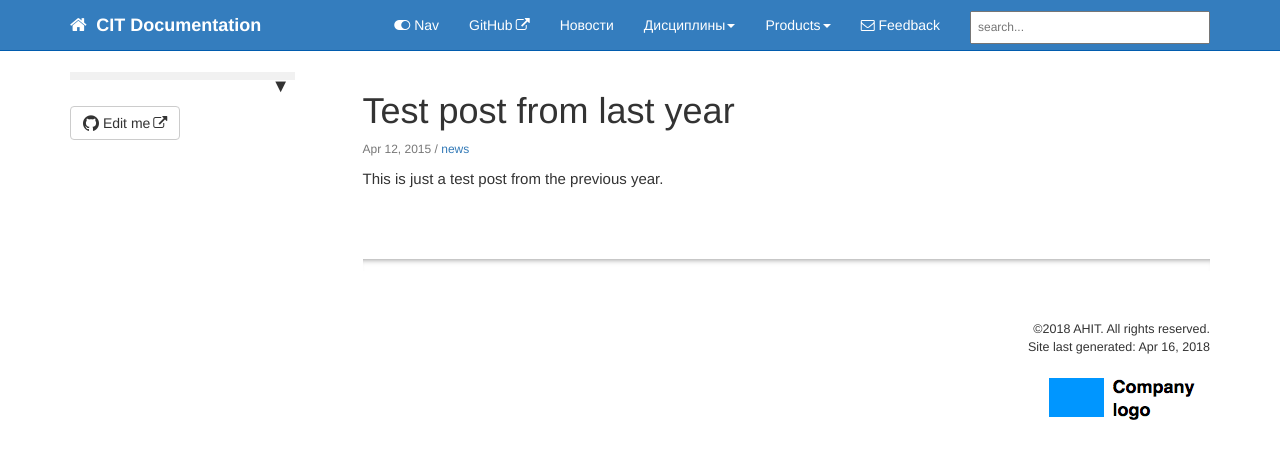
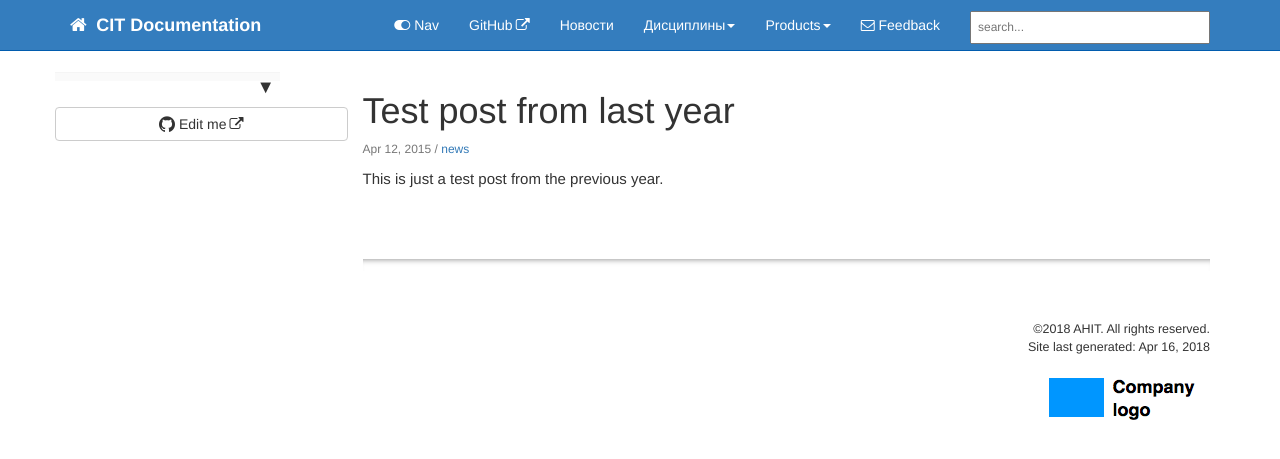
Before and after one commit to citDocs/citDocs.github.io, a Jekyll site: the page built from _posts/2015-04-12-test-post-last-year.md, in a window 1280 px wide. Shown: the top 459 px of the page. Built offline with Jekyll 4.4.1, drawn with Linux system fonts in a browser that asks for light colours; nearby versions of some CDN libraries; comment, search, counter and statistics services are not loaded.

Commit message:
Update default.html

```diff
--- a/_layouts/default.html
+++ b/_layouts/default.html
@@ -82,7 +82,7 @@
         {% assign content_col_size = "col-md-12" %}
         {% unless page.hide_sidebar %}
             <!-- Sidebar Column -->
-            <div class="col-md-3" id="sidebarall tg-sb-sidebar" >
+            <div class="col-md-3 nav" id="sidebarall tg-sb-sidebar" >
               <div class="br1">
                 {% include sidebar.html %}
               </div>
```
